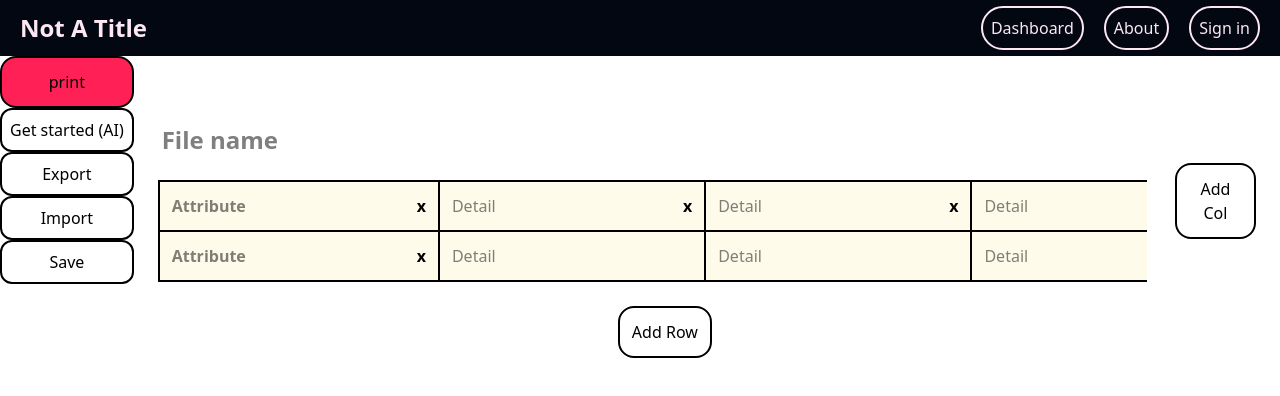
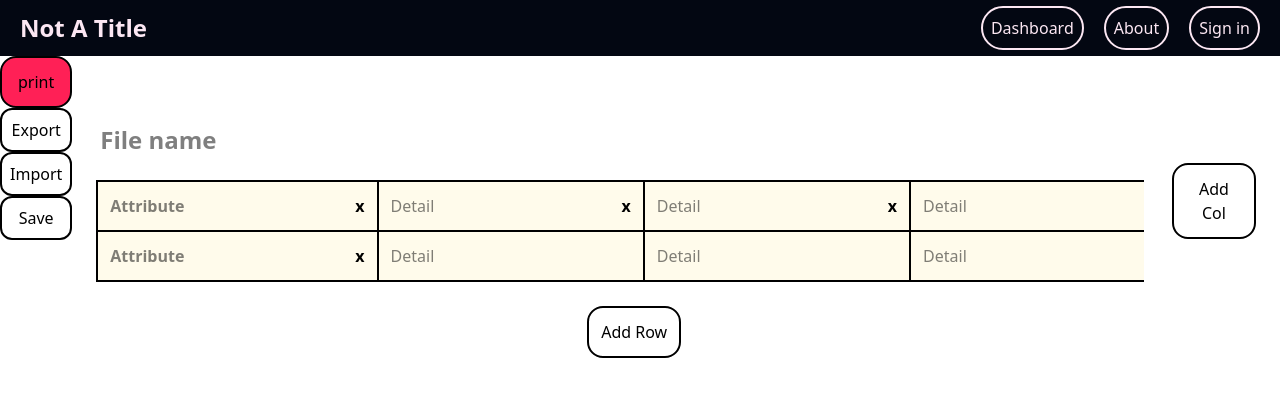
Before and after one commit to T0mTG/deci, a Next.js app in the folder frontend/: page / in a window 1280 px wide. Shown: the top 396 px of the page. Built offline with nearby package versions, Linux system fonts and the light colour scheme.

Commit message:
remove-backend-for-now

```diff
--- a/frontend/app/ui/table_vert.tsx
+++ b/frontend/app/ui/table_vert.tsx
@@ -59,12 +59,12 @@ export default function TableDispVert(){
         setTableData(updated);
     }
 
-    const HandleFillTable = async()=>{
-        const data={"id1":table_data,"id2":atr_data};
-        // console.log(data)
-        const res=await postTableFill(table_data,atr_data)
-        console.log(res)
-    }
+    // const HandleFillTable = async()=>{
+    //     const data={"id1":table_data,"id2":atr_data};
+    //     // console.log(data)
+    //     const res=await postTableFill(table_data,atr_data)
+    //     console.log(res)
+    // }
 
     // const HandleInitTable= async()=>{
     //     console.log("initing")
@@ -252,8 +252,8 @@ export default function TableDispVert(){
                     border-black border-2" onClick={()=>{
                     console.log(saveList)}}>print</button>
 
-                    <button className="text-black emerald-500 p-2 border-black border-2 rounded-xl "
-                    onClick={HandleFillTable}>Get started (AI)</button>
+                    {/* <button className="text-black emerald-500 p-2 border-black border-2 rounded-xl "
+                    onClick={HandleFillTable}>Get started (AI)</button> */}
 
                     {/* <button className="text-black text-l bg-blue-500 p-2 rounded-2xl border-black border-2"
                     onClick={HandleSaveTable}>Save</button> */}
```
